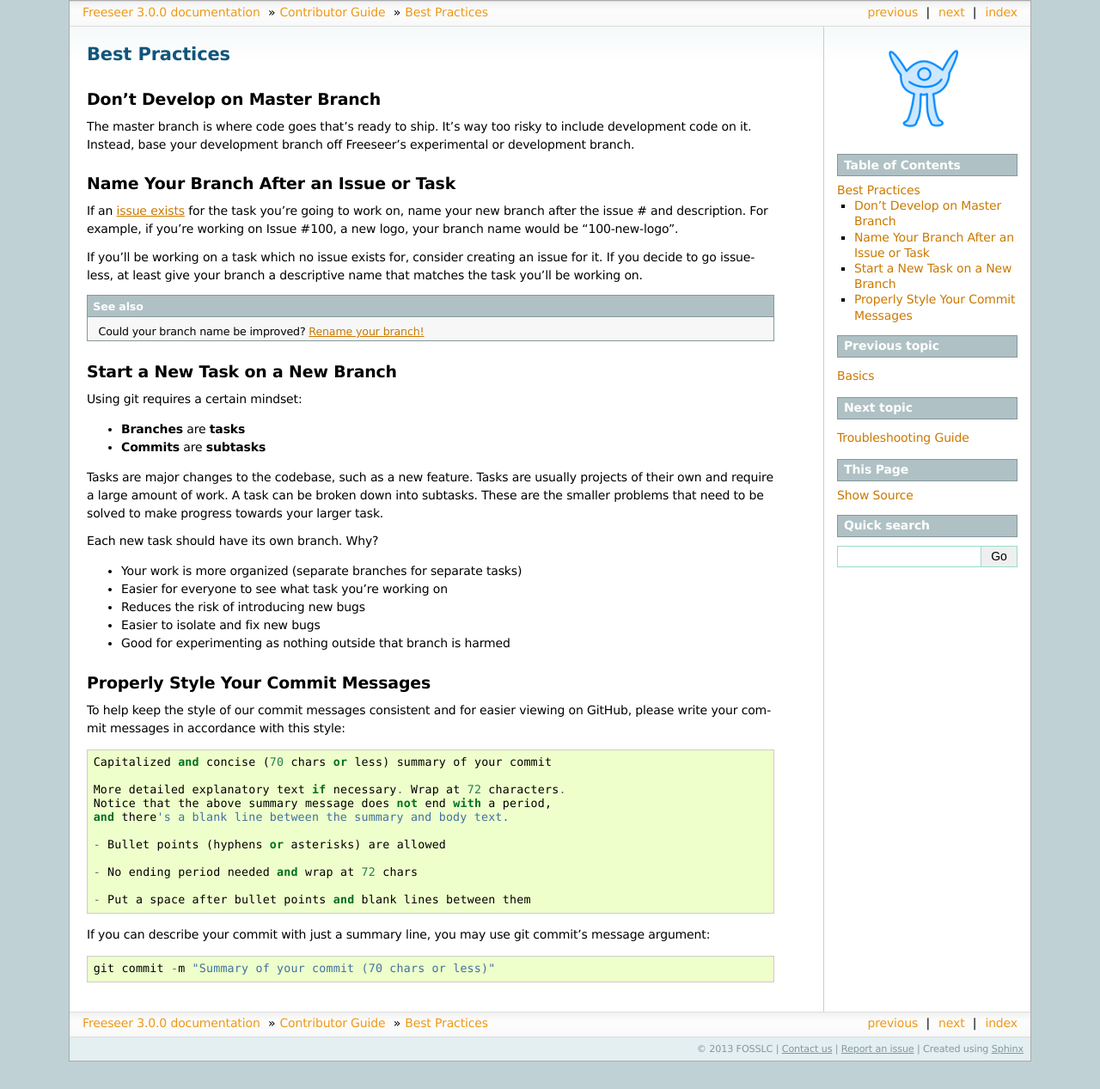
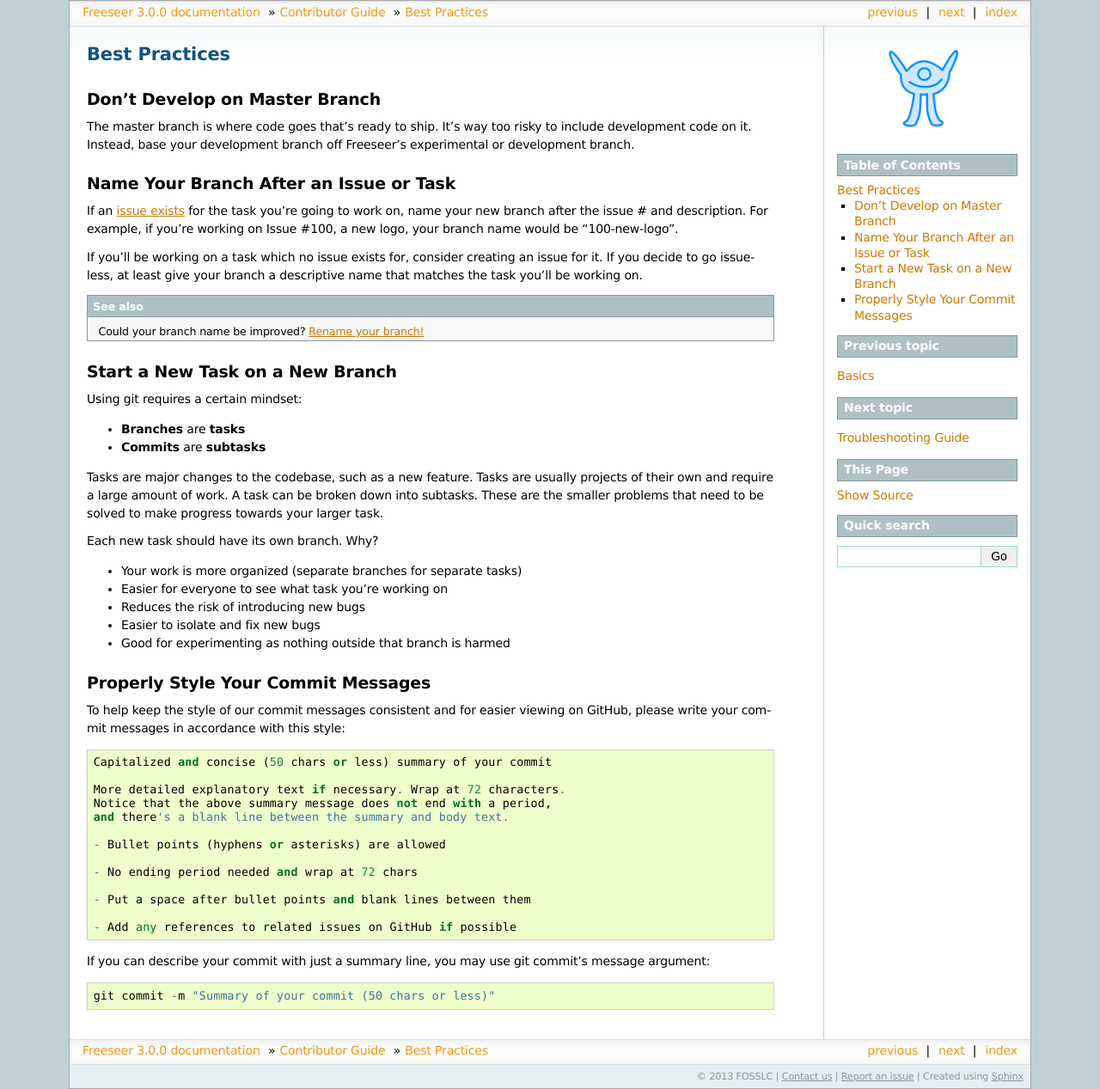
Before and after one commit to Freeseer/freeseer, a Sphinx documentation site: the page built from source/contribute/best-practices.rst, in a window 1280 px wide. Shown: the whole page at 86% size. Built offline with Sphinx 7.4.7, drawn with Linux system fonts in a browser that asks for light colours; before the commit the page ends 1235 px from its top, so only the background shows below that.

Commit message:
Update commit message guidelines
- 70 chars or less for title should be 50 chars or less
- Mention that you should add references to gh issues if possible

```diff
--- a/source/contribute/best-practices.rst
+++ b/source/contribute/best-practices.rst
@@ -53,7 +53,7 @@ Properly Style Your Commit Messages
 To help keep the style of our commit messages consistent and for easier viewing
 on GitHub, please write your commit messages in accordance with this style::
 
-    Capitalized and concise (70 chars or less) summary of your commit
+    Capitalized and concise (50 chars or less) summary of your commit
 
     More detailed explanatory text if necessary. Wrap at 72 characters.
     Notice that the above summary message does not end with a period,
@@ -65,7 +65,9 @@ on GitHub, please write your commit messages in accordance with this style::
 
     - Put a space after bullet points and blank lines between them
 
+    - Add any references to related issues on GitHub if possible
+
 If you can describe your commit with just a summary line, you may use
 git commit's message argument::
 
-    git commit -m "Summary of your commit (70 chars or less)"
+    git commit -m "Summary of your commit (50 chars or less)"
```
